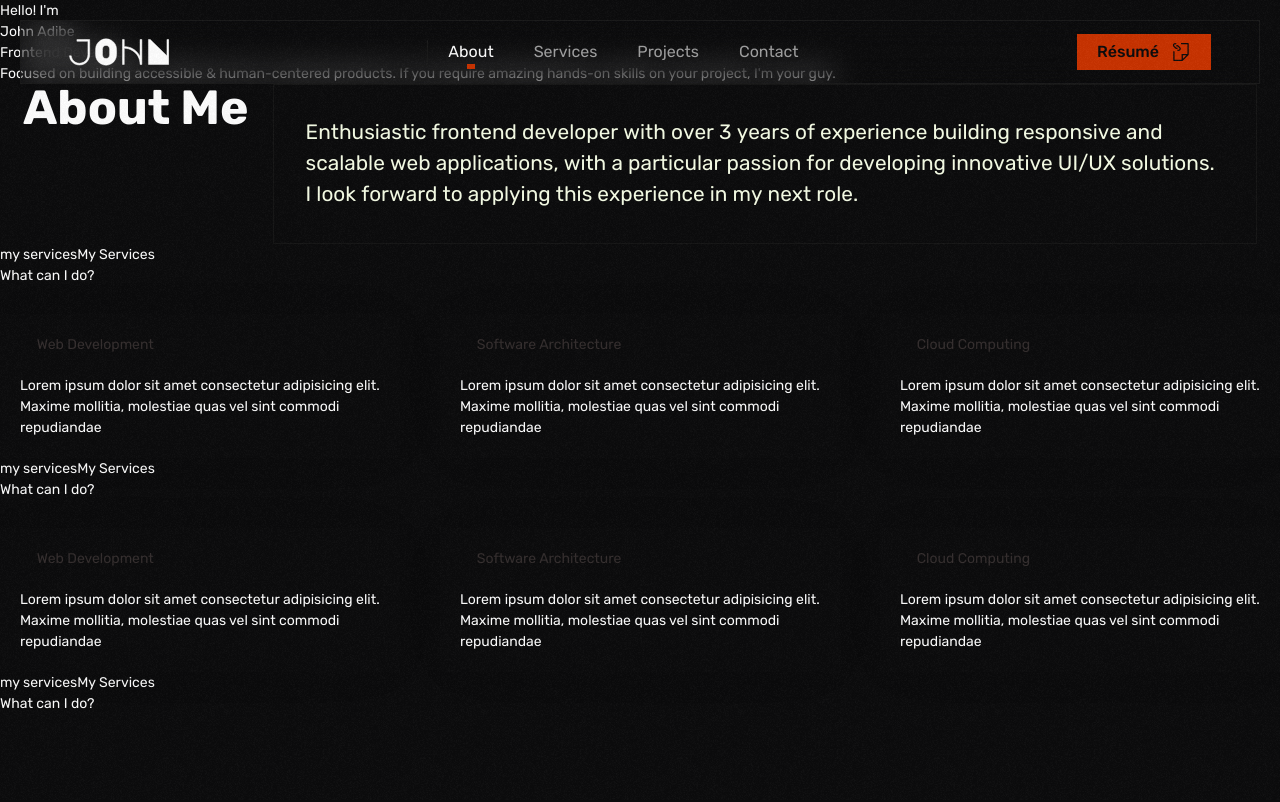
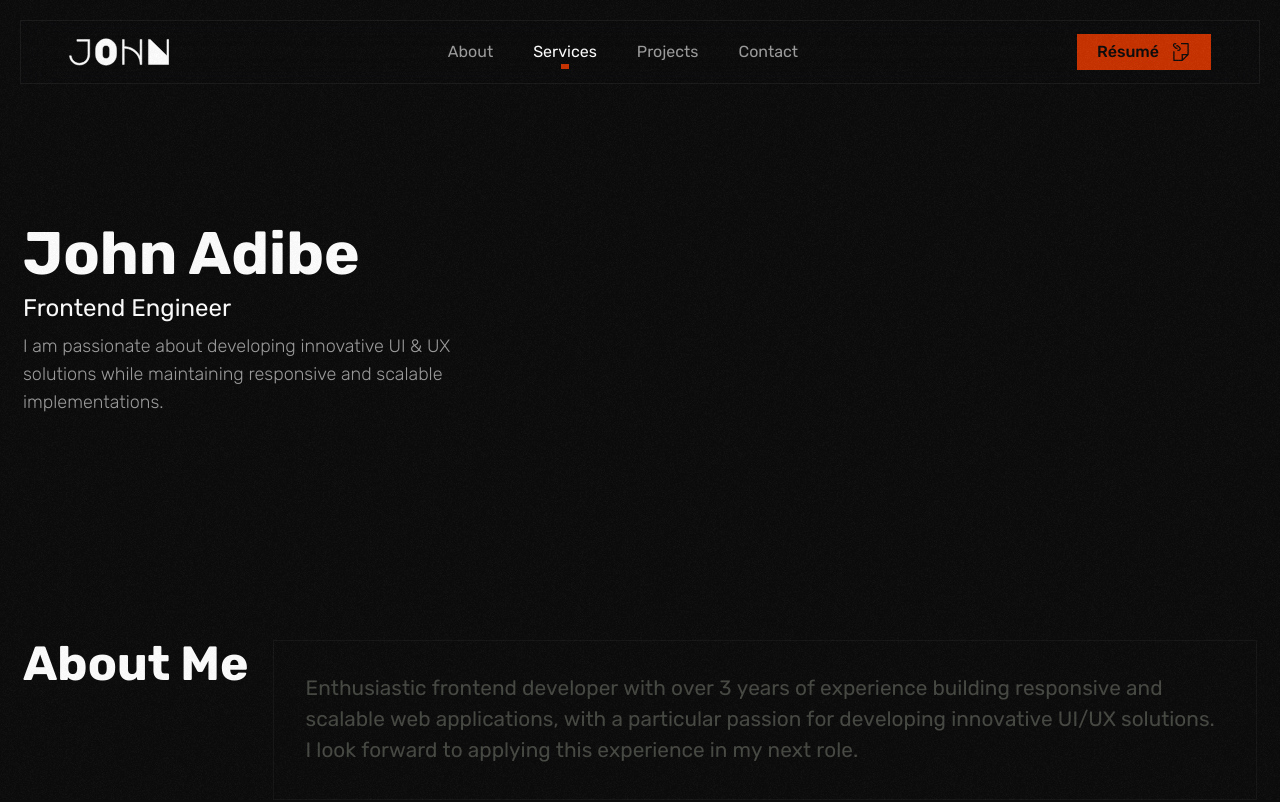
Before and after one commit to abed-obaah/abed-portfolio, a React (Vite) app: page / in a window 1280 px wide. Shown: the top 802 px of the page. Built offline with nearby package versions, Linux system fonts and the light colour scheme.

Commit message:
hero section

```diff
--- a/src/assets/styles/index.scss
+++ b/src/assets/styles/index.scss
@@ -27,8 +27,8 @@
 }
 
 ::selection {
-  background-color: rgb($strong-orange, 0.75);
-  color: $white;
+  background-color: $strong-orange;
+  color: $dark;
 }
 
 ::-webkit-scrollbar {
@@ -38,11 +38,11 @@
   background: transparent;
 }
 ::-webkit-scrollbar-thumb {
-  background: var(--clr-brown);
+  background: rgba(255, 255, 255, 0.5);
 }
 
 body {
-  background-color: #0c0c0d;
+  background-color: $dark;
   color: $white;
   font-size: 14px;
   font-family: "Rubik", sans-serif;
@@ -59,17 +59,6 @@ body {
     pointer-events: none;
     z-index: 999999;
   }
-}
-
-img,
-svg {
-  display: block;
-  max-width: 100%;
-}
-
-input,
-button {
-  font-family: inherit;
 }
 
 .a_link {
@@ -94,12 +83,13 @@ button {
 }
 
 .container {
-  --root-padding: 20px;
+  $root-padding: 20px;
   width: 100%;
-  max-width: calc(1234px + var(--root-padding) * 2);
+  max-width: calc(1234px + $root-padding * 2);
   // min-height: 588px;
   margin: 0 auto;
-  padding: 0 var(--root-padding);
+  padding-left: $root-padding;
+  padding-right: $root-padding;
 }
 
 #section-title {
--- a/src/layout/top-navigation/index.tsx
+++ b/src/layout/top-navigation/index.tsx
@@ -78,7 +78,7 @@ const TopNavigation = () => {
         <Logo width={100} height={100} />
       </a>
       <nav
-        className={classNames("border-l", {
+        className={classNames("border-l md:border-l-0", {
           "nav-visible": toggleNav,
         })}
       >
--- a/src/layout/top-navigation/nav.scss
+++ b/src/layout/top-navigation/nav.scss
@@ -93,7 +93,7 @@ header {
       align-items: center;
       margin: 0 auto;
       row-gap: 2.5rem;
-      height: 100%;
+      height: 100dvh;
       transform: translateX(100%);
     }
     nav.nav-visible {
--- a/src/pages/home/components/Hero.tsx
+++ b/src/pages/home/components/Hero.tsx
@@ -1,45 +1,13 @@
 const Hero = () => {
   return (
-    <div id="home">
-      <div className="section-content">
-        <div className="home-content">
-          <p className="hi-there">Hello! I'm</p>
-          <h1 className="my-name">John&nbsp;Adibe</h1>
-          <h1>Frontend Developer</h1>
-          <p>
-            Focused on building accessible & human-centered products. If you
-            require amazing hands-on skills on your project, I'm your guy.
-          </p>
-          <ul className="social-connect">
-            <li>
-              <a
-                href="https://github.com/johnphealipto"
-                target="_blank"
-                rel="noopener noreferrer"
-              >
-                {/* <FontAwesomeIcon icon={faGithub} /> */}
-              </a>
-            </li>
-            <li>
-              <a
-                href="https://www.linkedin.com/in/johnadibe/"
-                target="_blank"
-                rel="noopener noreferrer"
-              >
-                {/* <FontAwesomeIcon icon={faLinkedin} /> */}
-              </a>
-            </li>
-            <li>
-              <a
-                href="https://twitter.com/johnphealipto"
-                target="_blank"
-                rel="noopener noreferrer"
-              >
-                {/* <FontAwesomeIcon icon={faTwitter} /> */}
-              </a>
-            </li>
-          </ul>
-        </div>
+    <div id="home" className="container py-56">
+      <div className="flex flex-col gap-2">
+        <h1 className="text-4xl sm:text-6xl font-bold">John Adibe</h1>
+        <h2 className="text-xl sm:text-2xl">Frontend Engineer</h2>
+        <p className="text-white/60 text-base sm:text-lg font-light sm:max-w-md">
+          I am passionate about developing innovative UI & UX solutions while
+          maintaining responsive and scalable implementations.
+        </p>
       </div>
     </div>
   );
--- a/src/pages/home/components/Services.tsx
+++ b/src/pages/home/components/Services.tsx
@@ -28,9 +28,7 @@ const Services = () => {
           {cards.map((item, index) => (
             <div key={index} className="card">
               <div className="card-header">
-                <div className="card-icon">
-                  {/* <FontAwesomeIcon icon={item.icon} /> */}
-                </div>
+                <div className="card-icon"></div>
                 <h3 className="card-title">{item.title}</h3>
               </div>
               <div className="card-body">{item.body}</div>
```
